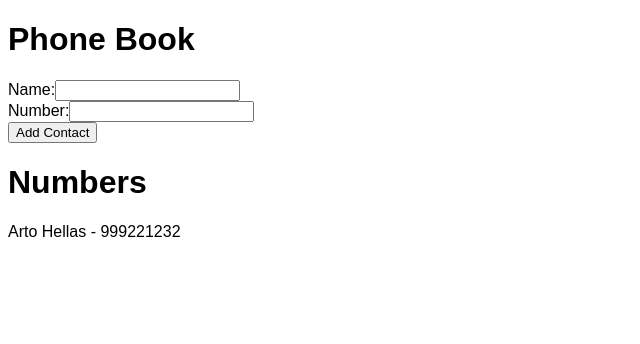
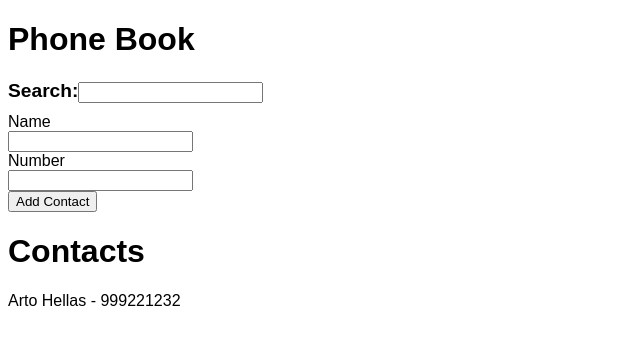
Before and after one commit to leo-oliv3r/FullStackOpen, a React (Vite) app in the folder part2/phonebook/: page / in a window 1280 px wide. Shown: the top 344 px of the page, without its empty margins (0-640 px from the left). Built offline with nearby package versions, Linux system fonts and the light colour scheme.

Commit message:
finish part 2.9 and 2.10

```diff
--- a/part2/phonebook/src/App.jsx
+++ b/part2/phonebook/src/App.jsx
@@ -3,15 +3,19 @@ import { useState } from "react";
 import Title from "./components/Title";
 import ContactForm from "./components/ContactForm";
 import ContactList from "./components/ContactList";
+import SearchBar from "./components/SearchBar";
 
 function App() {
     const [persons, setPersons] = useState([{ name: "Arto Hellas", phoneNumber: "999221232" }]);
     const [newName, setNewName] = useState("");
     const [newNumber, setNewNumber] = useState("");
+    const [searchWord, setSearchWord] = useState("");
 
     return (
         <div style={{ fontFamily: "sans-serif" }}>
             <Title>Phone Book</Title>
+
+            <SearchBar searchWord={searchWord} setSearchWord={setSearchWord} />
 
             <ContactForm
                 newName={newName}
@@ -22,7 +26,7 @@ function App() {
                 setNewNumber={setNewNumber}
             ></ContactForm>
 
-            <ContactList persons={persons}></ContactList>
+            <ContactList persons={persons} searchWord={searchWord}></ContactList>
         </div>
     );
 }
--- a/part2/phonebook/src/components/ContactForm.jsx
+++ b/part2/phonebook/src/components/ContactForm.jsx
@@ -18,26 +18,22 @@ function ContactForm({ setNewName, newName, setPersons, persons, newNumber, setN
     return (
         <>
             <form onSubmit={handleSubmit}>
+                <label htmlFor="new-name">Name</label>
                 <div>
-                    <label htmlFor="new-name">
-                        Name:
                     <input
                         id="new-name"
                         value={newName}
                         onChange={(e) => setNewName(e.target.value)}
                     />
-                    </label>
                 </div>
 
+                <label htmlFor="new-number">Number</label>
                 <div>
-                    <label htmlFor="new-number">
-                        Number:
                     <input
                         id="new-number"
                         value={newNumber}
                         onChange={(e) => setNewNumber(e.target.value)}
                     />
-                    </label>
                 </div>
 
                 <button type="submit">Add Contact</button>
--- a/part2/phonebook/src/components/ContactList.jsx
+++ b/part2/phonebook/src/components/ContactList.jsx
@@ -10,11 +10,15 @@ function Contact({ name, phoneNumber }) {
     );
 }
 
-function ContactList({ persons }) {
+function ContactList({ persons, searchWord }) {
+    const personsToRender = searchWord
+        ? persons.filter((person) => person.name.toLowerCase().includes(searchWord.toLowerCase()))
+        : persons;
+
     return (
         <>
-            <h1>Numbers</h1>
-            {persons.map((person) => (
+            <h1>Contacts</h1>
+            {personsToRender.map((person) => (
                 <Contact key={person.name} name={person.name} phoneNumber={person.phoneNumber} />
             ))}
         </>
--- /dev/null
+++ b/part2/phonebook/src/components/SearchBar.jsx
@@ -0,0 +1,12 @@
+/* eslint-disable react/prop-types */
+
+function SearchBar({ searchWord, setSearchWord }) {
+    return (
+        <div style={{ fontSize: "1.2em", fontWeight: "bold", marginBottom: "10px" }}>
+            <label htmlFor="search">Search:</label>
+            <input id="search" value={searchWord} onChange={(e) => setSearchWord(e.target.value)} />
+        </div>
+    );
+}
+
+export default SearchBar;
```
Lines whose indentation alone changed are shown as unchanged.
